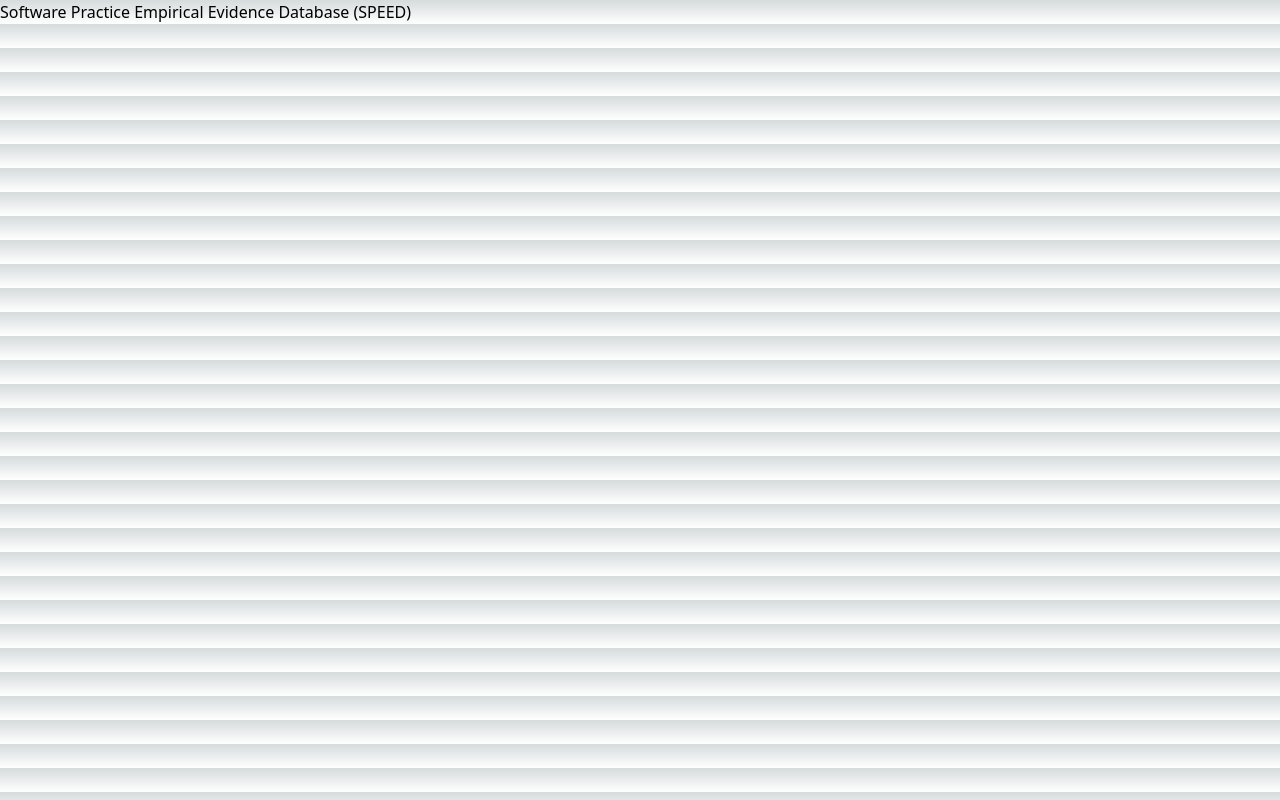
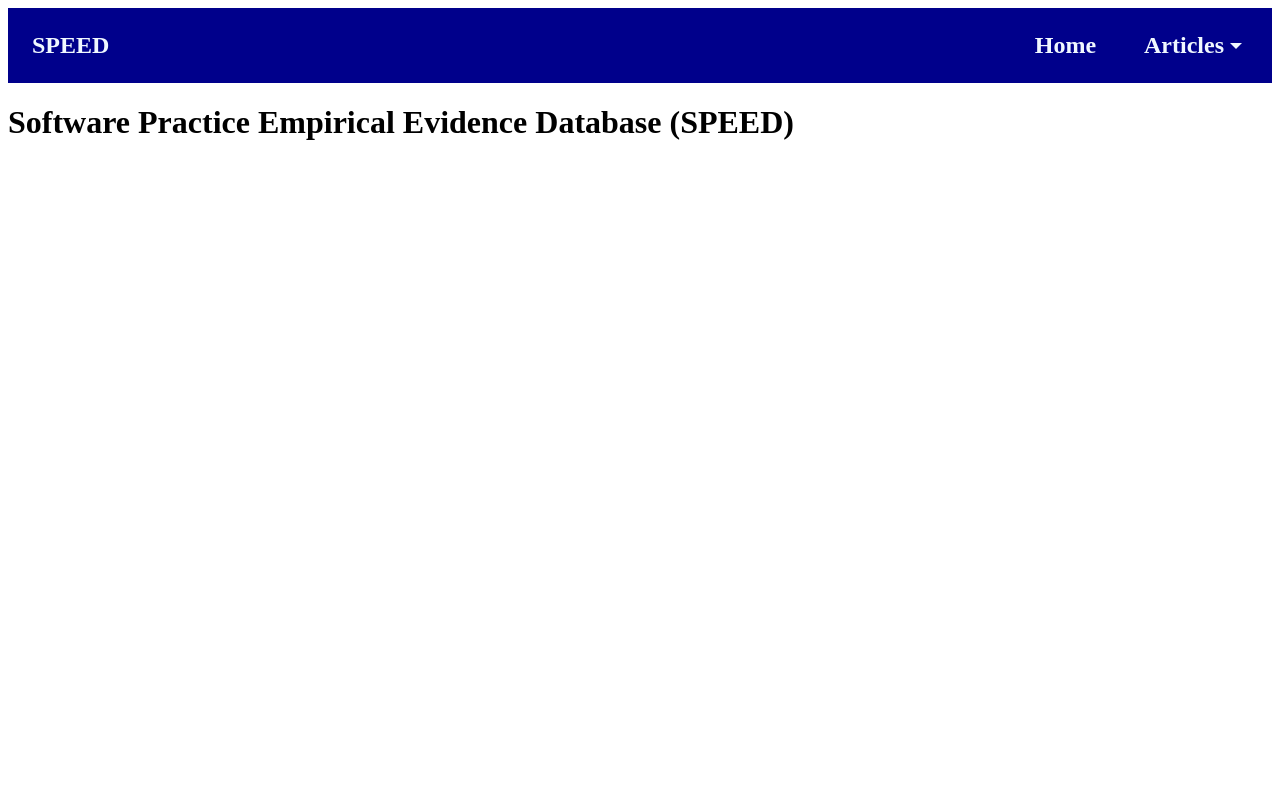
Before and after one commit to bbag199/CISE_Repos, a Next.js app in the folder worksheet4/frontend/: page / in a window 1280 px wide. Built offline with nearby package versions, Linux system fonts and the light colour scheme.

Commit message:
Changed import path for styles/global.css

```diff
--- a/worksheet4/frontend/src/pages/_app.tsx
+++ b/worksheet4/frontend/src/pages/_app.tsx
@@ -1,13 +1,15 @@
-import "@/styles/globals.css";
+import "../styles/globals.scss";
 import type { AppProps } from "next/app";
 import { SessionProvider } from "next-auth/react";
 import PopulatedNavBar from "../components/PopulatedNavBar";
 
-function App({ Component, pageProps: { session, ...pageProps } }: AppProps){
-  return(
-    <SessionProvider session={session}>
-    <PopulatedNavBar />
-    <Component {...pageProps} />
-    </SessionProvider>
-  )
+function MyApp({ Component, pageProps: { session, ...pageProps } }: AppProps) {
+    return (
+        <SessionProvider session={session}>
+            <PopulatedNavBar />
+            <Component {...pageProps} />
+        </SessionProvider>
+    );
 }
+
+export default MyApp;
```
Also changed, not shown: worksheet4/frontend/src/pages/index.tsx (+4 -4 lines).
